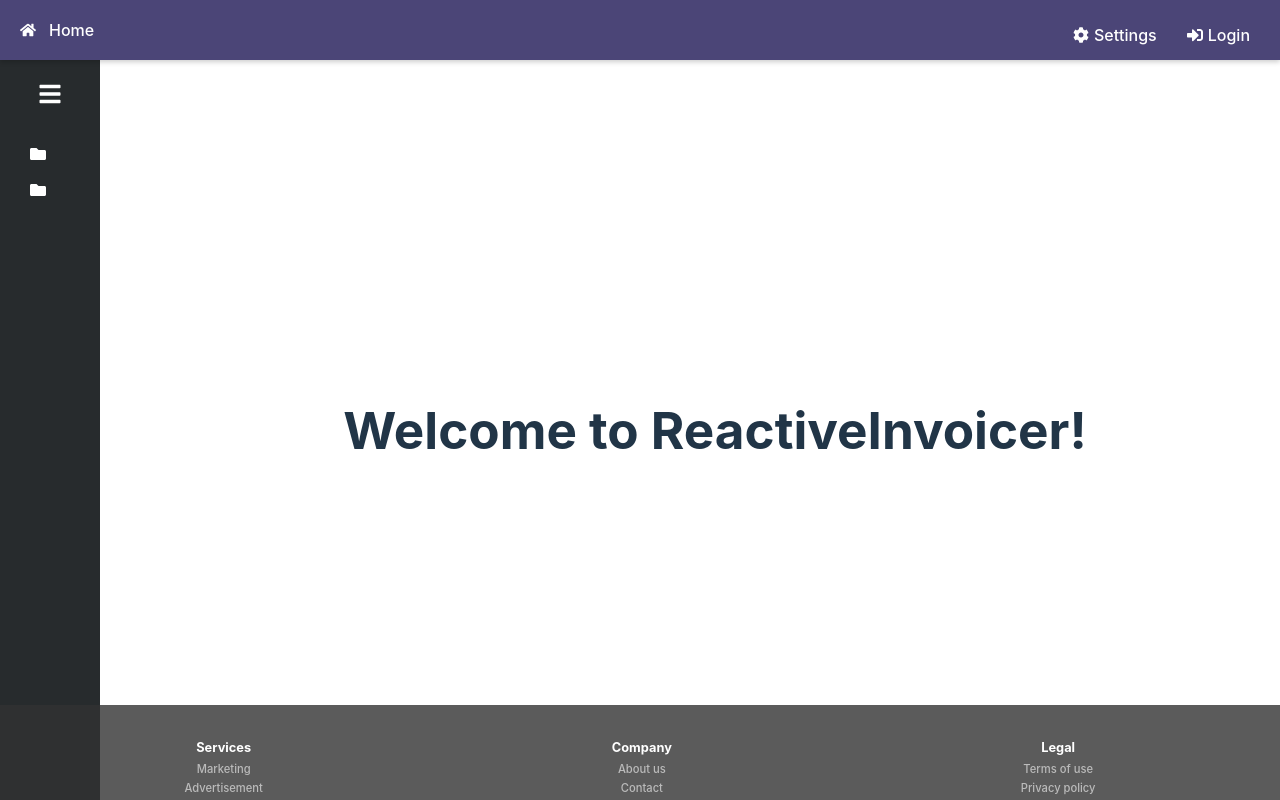
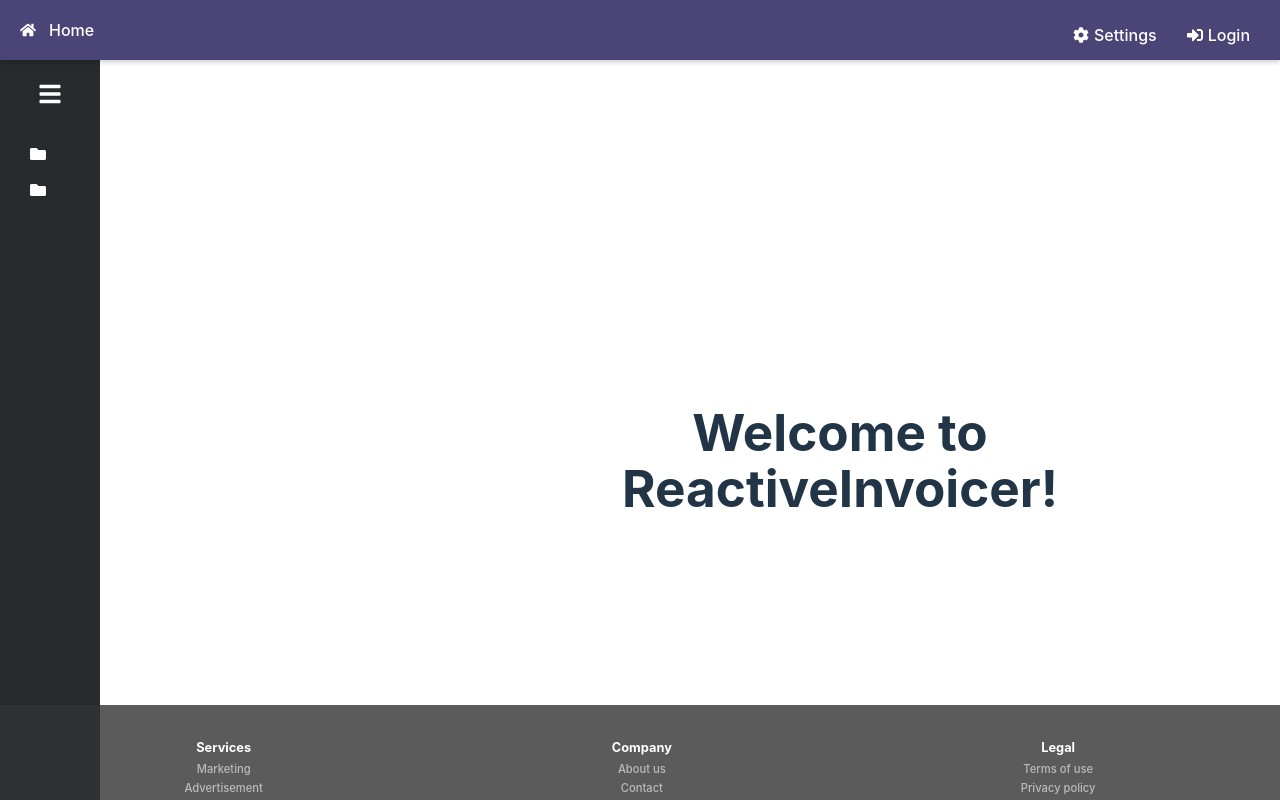
Before and after one commit to DimitrovAlexander/ReactiveInvoicer, a React (Vite) app in the folder ReactiveInvoicerFrontEnd/ReactiveInvoicer/: page / in a window 1280 px wide. Built offline with nearby package versions, Linux system fonts and the light colour scheme.

Commit message:
Update Sidebar.css

```diff
--- a/ReactiveInvoicerFrontEnd/ReactiveInvoicer/src/components/layout/Sidebar.css
+++ b/ReactiveInvoicerFrontEnd/ReactiveInvoicer/src/components/layout/Sidebar.css
@@ -1,3 +1,4 @@
+/* Sidebar styles */
 .sidebar {
   width: 250px;
   background-color: #272B2D;
@@ -11,10 +12,11 @@
   bottom: 0;
   transition: width 0.3s ease;
   text-align: left;
+  z-index: 1; /* Ensure sidebar stays above content */
 }
 
 .sidebar.collapsed {
-  width: 60px;
+  width: 60px; /* Collapsed width */
 }
 
 .sidebar .toggle-btn {
@@ -34,7 +36,7 @@
 }
 
 .sidebar.collapsed .sidebar-title {
-  opacity: 0;
+  opacity: 0; /* Hide title when collapsed */
 }
 
 .menu {
@@ -69,7 +71,7 @@
   padding: 10px;
   margin: 5px 0;
   background-color: #272B2D;
-  color: white; /* Make submenu text white */
+  color: white;
   text-decoration: none;
   border: none;
   cursor: pointer;
@@ -86,3 +88,29 @@
 .submenu-item:focus {
   outline: none;
 }
+
+/* Layout Content Adjustments */
+.app-layout {
+  display: flex;
+  margin-top: 60px; /* To ensure it doesn't overlap the header */
+}
+
+.layout-content {
+  flex-grow: 1; /* Allow the content to take the available space */
+  transition: margin-left 0.3s ease;
+  padding: 20px;
+  overflow: auto;
+}
+
+.sidebar.collapsed ~ .layout-content {
+  margin-left: 60px; /* Adjust for collapsed sidebar */
+}
+
+/* Ensure content does not overlap the sidebar when it's expanded or collapsed */
+.layout-content {
+  margin-left: 250px; /* When sidebar is expanded */
+}
+
+.sidebar.collapsed + .layout-content {
+  margin-left: 60px; /* When sidebar is collapsed */
+}
```
